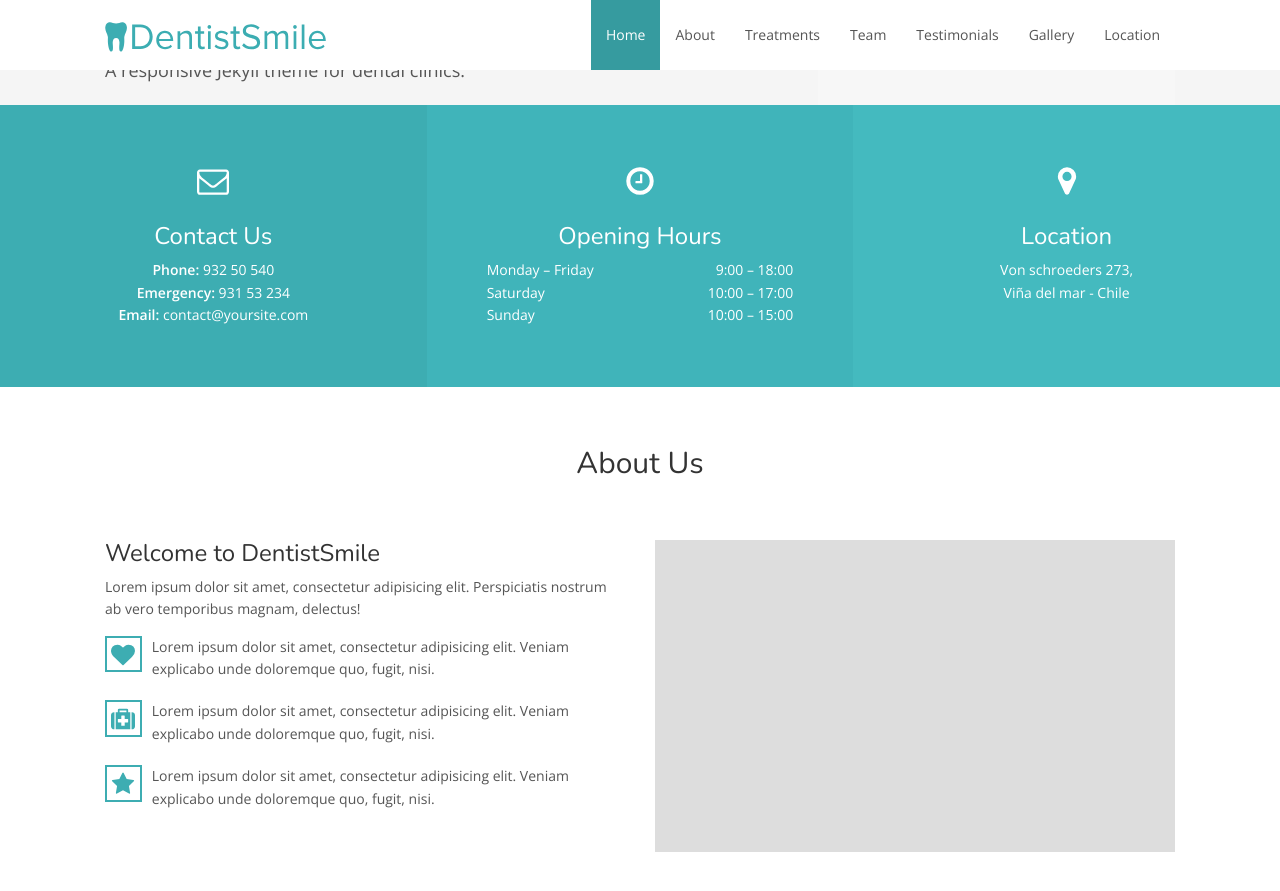
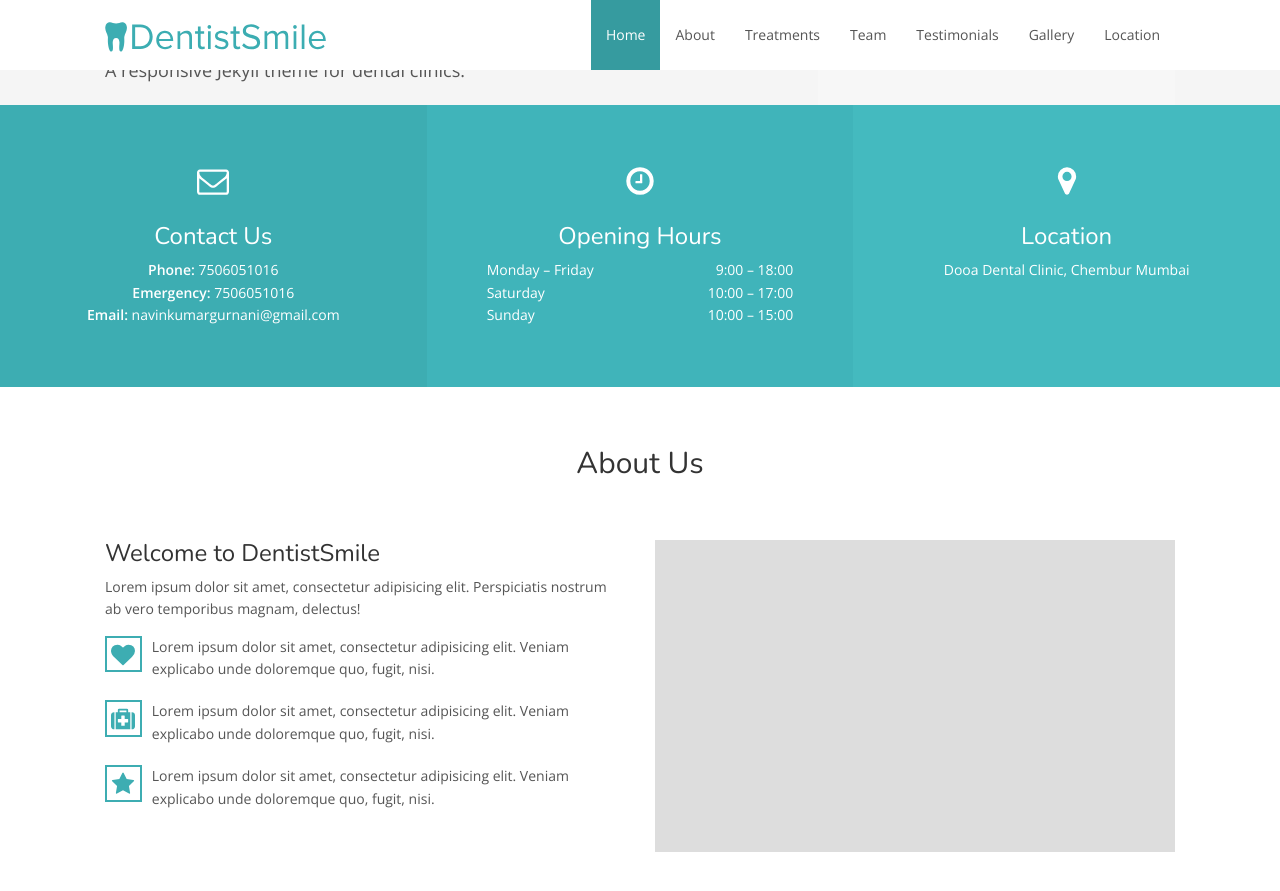
Before and after one commit to navinkumarg/navinkumarg.github.io, a Jekyll site: the page built from index.html, in a window 1280 px wide and 900 px high, scrolled down 441 px. Shown: the top 891 px of the window. Built offline with Jekyll 4.4.1, drawn with Linux system fonts in a browser that asks for light colours; nearby versions of some CDN libraries.

Commit message:
updated the email, phone number and the address

```diff
--- a/_config.yml
+++ b/_config.yml
@@ -16,10 +16,10 @@ api_token: # Enter API token here
 
 # Contact info
 contact:
-    phone: 932 50 540
-    emergency: 931 53 234
-    email: contact@yoursite.com
-    address: Von schroeders 273, <br> Viña del mar - Chile
+    phone: 7506051016
+    emergency: 7506051016
+    email: navinkumargurnani@gmail.com
+    address: Dooa Dental Clinic, Chembur Mumbai
 
 # Opening hours
 monday_friday: 9:00 – 18:00
```
